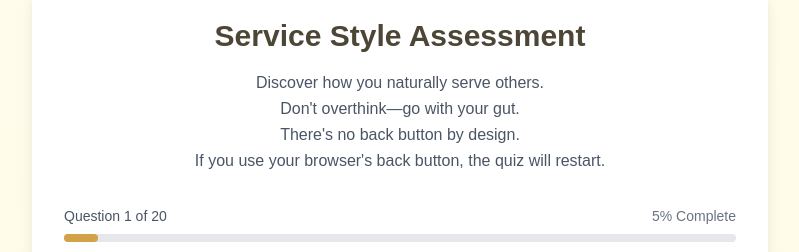
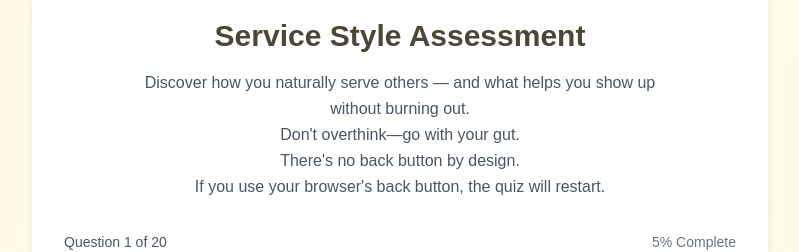
Before and after one commit to ServiceStewards/service-stewards-quiz-app, a React (Vite) app: page / in a window 1280 px wide. Shown: the part 206-458 px from the top of the page, without its empty margins (240-1039 px from the left). Built offline with nearby package versions, Linux system fonts and the light colour scheme.

Commit message:
added without burning out note to quiz header

```diff
--- a/src/ServiceStewardsQuiz.jsx
+++ b/src/ServiceStewardsQuiz.jsx
@@ -1049,7 +1049,8 @@ const ServiceStewardsQuiz = () => {
                                 <input
                                     type="text"
                                     value={groupName}
-                                    onChange={(e) => setGroupName(e.target.value)}
+                                    onChange={(e) => setGroupName(
+                                        e.target.value)}
                                     placeholder="Group name"
                                     className="w-full px-4 py-3 border-2 border-gray-300 rounded-lg mb-3 focus:outline-none focus:border-blue-400 text-lg bg-white text-black"
                                     disabled={isSubmitting}
@@ -1702,7 +1703,7 @@ const ServiceStewardsQuiz = () => {
                         <p className="text-gray-600 max-w-xl mx-auto px-6 leading-relaxed">
                             {currentQuestion < 3 ? (
                                 <>
-                                    Discover how you naturally serve others.
+                                    Discover how you naturally serve others — and what helps you show up without burning out.
                                     <br />
                                     Don't overthink—go with your gut.
                                     <br />
```
